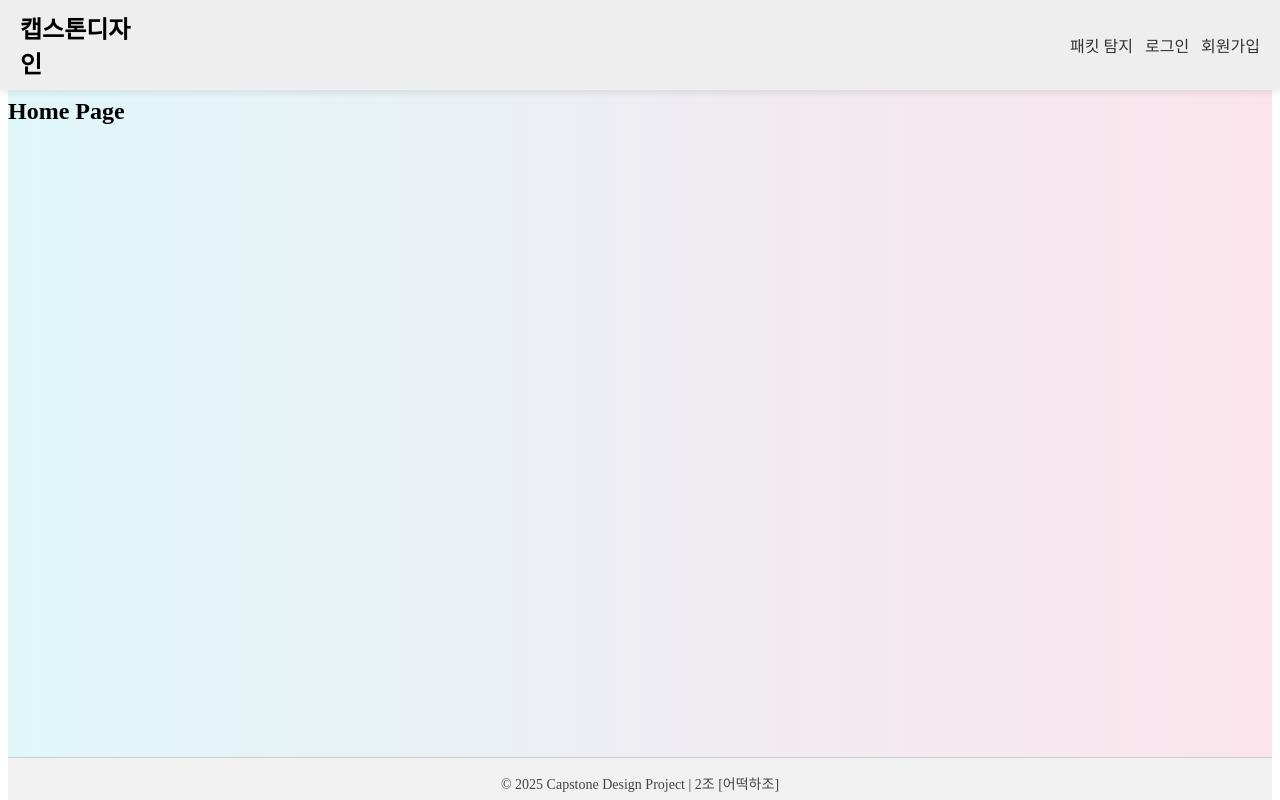
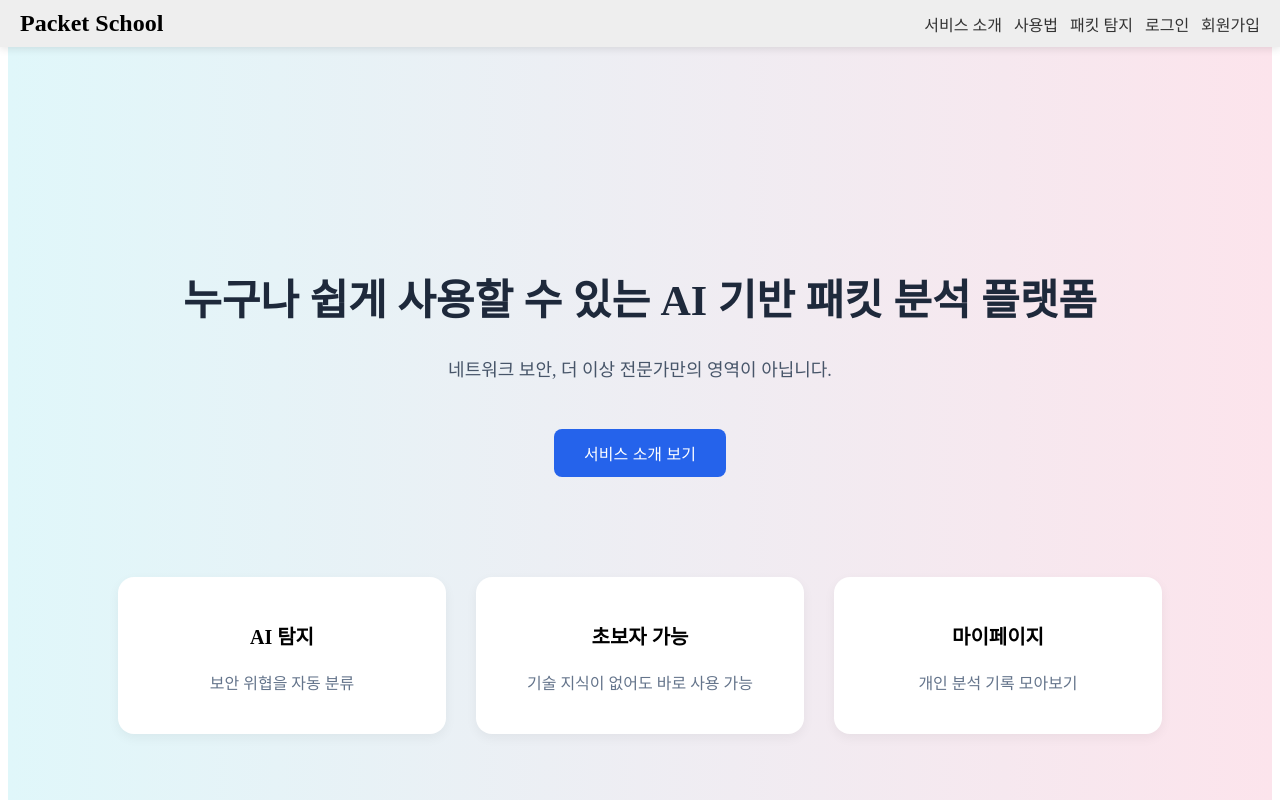
Before and after one commit to dlwldls1046/2025-1CapWeb, a React (Create React App) app in the folder client/: page / in a window 1280 px wide. Shown: the top 800 px of the page. Built offline with nearby package versions, Linux system fonts and the light colour scheme.

Commit message:
ui수정, home페이지

```diff
--- a/client/src/pages/Home.jsx
+++ b/client/src/pages/Home.jsx
@@ -1,8 +1,85 @@
+import React from 'react'
+import { Link } from 'react-router-dom'
+
 function Home() {
   return (
-    <div>
-      <h2>Home Page</h2>
-    </div>
+    <>
+      <div
+        style={{
+          minHeight: '100vh',
+          //background: '#f9fafb',
+          paddingTop: '60px',
+        }}
+      >
+        {/* Hero Section */}
+        <div style={{ textAlign: 'center', padding: '100px 20px 60px' }}>
+          <h1
+            style={{ fontSize: '42px', fontWeight: 'bold', color: '#1e293b' }}
+          >
+            누구나 쉽게 사용할 수 있는 AI 기반 패킷 분석 플랫폼
+          </h1>
+          <p style={{ fontSize: '18px', marginTop: '20px', color: '#475569' }}>
+            네트워크 보안, 더 이상 전문가만의 영역이 아닙니다.
+          </p>
+          <Link to='/intro'>
+            <button
+              style={{
+                marginTop: '30px',
+                padding: '12px 30px',
+                fontSize: '16px',
+                borderRadius: '8px',
+                backgroundColor: '#2563eb',
+                color: 'white',
+                border: 'none',
+                cursor: 'pointer',
+              }}
+            >
+              서비스 소개 보기
+            </button>
+          </Link>
+        </div>
+
+        {/* 요약 카드 섹션 */}
+        <div
+          style={{
+            display: 'flex',
+            justifyContent: 'center',
+            gap: '30px',
+            padding: '40px 20px',
+            flexWrap: 'wrap',
+          }}
+        >
+          {[
+            { title: 'AI 탐지', desc: '보안 위협을 자동 분류' },
+            {
+              title: '초보자 가능',
+              desc: '기술 지식이 없어도 바로 사용 가능',
+            },
+            {
+              title: '마이페이지',
+              desc: '개인 분석 기록 모아보기',
+            },
+          ].map((item, idx) => (
+            <div
+              key={idx}
+              style={{
+                width: '280px',
+                background: 'white',
+                borderRadius: '16px',
+                padding: '24px',
+                boxShadow: '0 4px 12px rgba(0,0,0,0.05)',
+                textAlign: 'center',
+              }}
+            >
+              <h3 style={{ fontSize: '20px', fontWeight: '600' }}>
+                {item.title}
+              </h3>
+              <p style={{ marginTop: '12px', color: '#64748b' }}>{item.desc}</p>
+            </div>
+          ))}
+        </div>
+      </div>
+    </>
   )
 }
 
--- a/client/src/pages/Intro.jsx
+++ b/client/src/pages/Intro.jsx
@@ -27,8 +27,8 @@ function Intro() {
             </p>
             <p>
               ICMP Flood, SYN Flood, Port Scan, ARP Spoofing 등 다양한 네트워크
-              기반 공격을 실시간으로 탐지하며, 보안 지식이 없어도 누구나 쉽게
-              사용할 수 있도록 설계되었습니다.
+              기반 공격을 빠르게 탐지하며, 보안 지식이 없어도 누구나 쉽게 사용할
+              수 있도록 설계되었습니다.
             </p>
             <p>
               <strong>
--- a/client/src/pages/Login.jsx
+++ b/client/src/pages/Login.jsx
@@ -40,7 +40,7 @@ function LoginPage() {
   return (
     <div
       style={{
-        backgroundColor: '#f4f4f4',
+        //backgroundColor: '#f4f4f4',
         minHeight: '100vh',
         display: 'flex',
         justifyContent: 'center',
@@ -100,7 +100,7 @@ function LoginPage() {
         </button>
         <p style={{ textAlign: 'center', marginTop: '20px', fontSize: '14px' }}>
           계정이 없으신가요?{' '}
-          <a href='/register' style={{ fontWeight: 'bold' }}>
+          <a href='/register' style={{ fontWeight: 'bold', color: 'inherit' }}>
             회원가입
           </a>
         </p>
--- a/client/src/pages/Register.jsx
+++ b/client/src/pages/Register.jsx
@@ -78,7 +78,7 @@ function RegisterPage() {
   return (
     <div
       style={{
-        backgroundColor: '#f4f4f4',
+        //backgroundColor: '#f4f4f4',
         minHeight: '100vh',
         display: 'flex',
         justifyContent: 'center',
--- a/client/src/pages/UploadPage.jsx
+++ b/client/src/pages/UploadPage.jsx
@@ -107,7 +107,7 @@ function UploadPage() {
   return (
     <div
       style={{
-        backgroundColor: '#fff',
+        //backgroundColor: '#fff',
         minHeight: '100vh',
         padding: '2rem',
         fontFamily: 'sans-serif',
@@ -126,7 +126,7 @@ function UploadPage() {
       <div
         style={{
           backgroundColor: '#f9f9f9',
-          border: '1px solid #ddd',
+          border: '1px solid #999',
           padding: '1.5rem',
           borderRadius: '10px',
         }}
@@ -160,8 +160,8 @@ function UploadPage() {
             padding: '1.5rem',
             border: '1px solid #888',
             borderRadius: '10px',
-            backgroundColor: '#3a3a3a',
-            color: '#eee',
+            backgroundColor: '#f9f9f9',
+            color: '#222',
           }}
         >
           <h3>분석 결과</h3>
--- a/client/src/styles/Elements.jsx
+++ b/client/src/styles/Elements.jsx
@@ -53,7 +53,7 @@ export const listStyle = {
 export const ctaStyle = {
   display: 'inline-block',
   marginTop: '30px',
-  backgroundColor: '#1e40af',
+  backgroundColor: '#2563eb',
   color: '#fff',
   padding: '14px 28px',
   borderRadius: '10px',
@@ -84,13 +84,13 @@ export function Navbar() {
     >
       <div
         style={{
-          gridColumn: '1 / 2',
+          gridColumn: '1 / 3',
           fontSize: '24px',
           fontWeight: 'bold',
         }}
       >
         <Link to='/' style={{ textDecoration: 'none', color: '#000' }}>
-          캡스톤디자인
+          Packet School
         </Link>
       </div>
 
@@ -103,10 +103,16 @@ export function Navbar() {
           gap: '12px',
         }}
       >
+        {' '}
+        <Link to='/intro' style={{ textDecoration: 'none', color: '#333' }}>
+          서비스 소개
+        </Link>
+        <Link to='/upload' style={{ textDecoration: 'none', color: '#333' }}>
+          사용법
+        </Link>
         <Link to='/upload' style={{ textDecoration: 'none', color: '#333' }}>
           패킷 탐지
         </Link>
-
         {isLoggedIn ? (
           <>
             <Link
@@ -122,6 +128,10 @@ export function Navbar() {
                 border: 'none',
                 color: '#333',
                 cursor: 'pointer',
+                fontSize: '16px', // 링크와 통일
+                fontFamily: 'inherit', // 시스템 글꼴 유지
+                padding: 0, // 여백 제거
+                lineHeight: 'normal', // 정렬 자연스럽게
               }}
             >
               로그아웃
```
